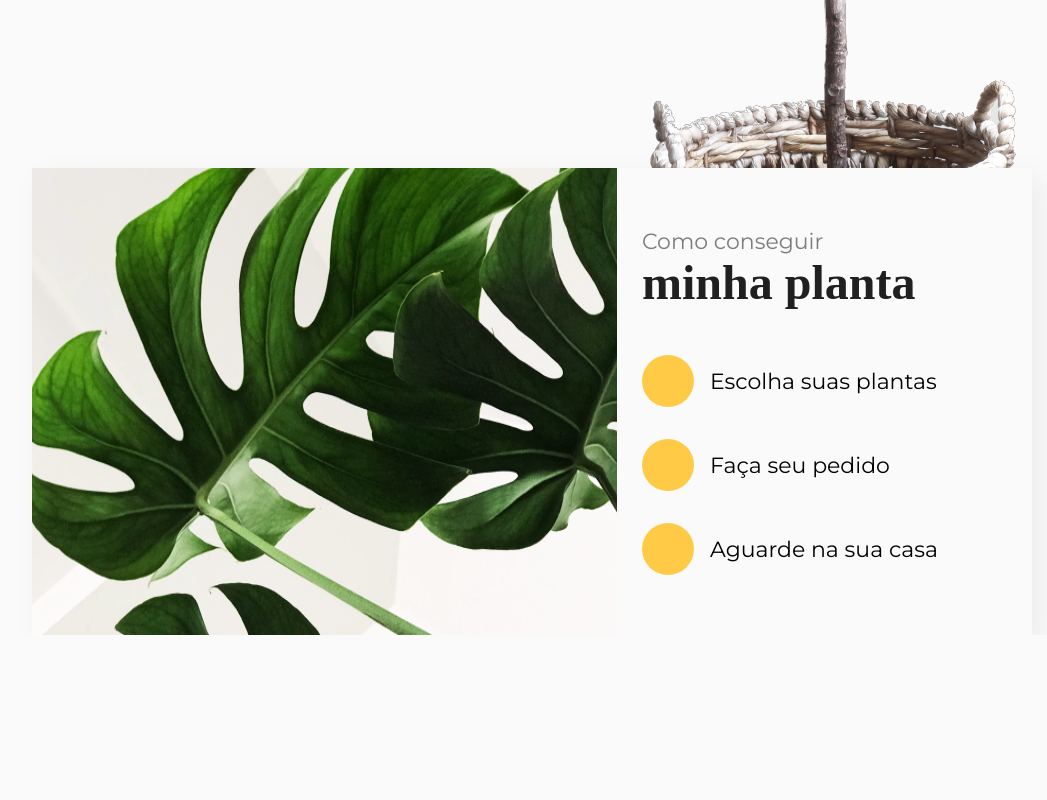
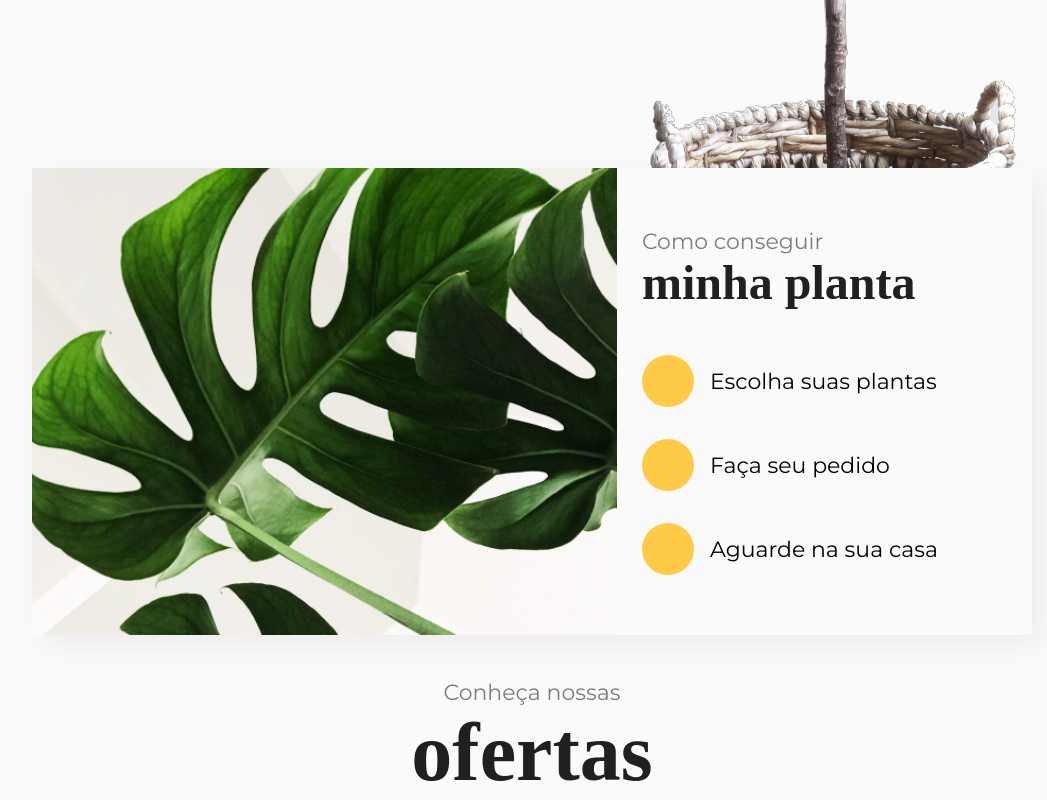
Before and after one commit to Artur906/casa-verde, a React (Vite) app: page / in a window 1280 px wide. Shown: the part 734-1534 px from the top of the page, without its empty margins (108-1155 px from the left). Before the commit the page ends 1369 px from the top, so only its background shows below. Built offline with nearby package versions, Linux system fonts and the light colour scheme; a web font is replaced by a local one.

Commit message:
small adjusts to keep coherence

```diff
--- a/src/components/AssinaturaNewsletter/index.jsx
+++ b/src/components/AssinaturaNewsletter/index.jsx
@@ -1,12 +1,12 @@
 import EmailField from "../EmailField";
 import Title from "../Title";
-import { Container, Main } from "./styled";
+import { Section, Main } from "./styled";
 
 import plantaImg from "../../assets/images/planta.png"
 
 export default function AssinaturaNewsletter() {
   return (
-    <Container>
+    <Section>
       <Main>
         <Title smallTitle={"Sua casa com as"} mainTitle={<h1>melhores plantas</h1>} />
         <p>
@@ -17,6 +17,6 @@ export default function AssinaturaNewsletter() {
       <aside>
         <img src={plantaImg} alt="imagem de um pé de caju, com as follhas bem verdinhas" />
       </aside>
-    </Container>
+    </Section>
   )
 }
--- a/src/components/AssinaturaNewsletter/styled.jsx
+++ b/src/components/AssinaturaNewsletter/styled.jsx
@@ -1,6 +1,6 @@
 import styled from "styled-components";
 
-export const Container = styled.section`
+export const Section = styled.section`
   display: flex;
   justify-content: space-around;
 `
--- a/src/components/ComoFazer/index.jsx
+++ b/src/components/ComoFazer/index.jsx
@@ -1,12 +1,14 @@
 import Title from "../Title";
 import sideImage from "../../assets/images/planta-section-como-fazer.png"
-import { ContainerSection } from "./styled";
+import { Section } from "./styled";
 
 export default function ComoFazer() {
 
   return (
-    <ContainerSection>
-      <img src={sideImage} alt="planta bunita" />
+    <Section>
+      <aside>
+        <img src={sideImage} alt="planta bunita" />
+      </aside>
       <article>
         <Title smallTitle="Como conseguir" mainTitle={<h2>minha planta</h2>} />
         <ul>
@@ -15,6 +17,6 @@ export default function ComoFazer() {
           <li>Aguarde na sua casa</li>
         </ul>
       </article>
-    </ContainerSection>
+    </Section>
   )
 }
--- a/src/components/ComoFazer/styled.jsx
+++ b/src/components/ComoFazer/styled.jsx
@@ -1,13 +1,17 @@
 import styled from "styled-components";
 
-export const ContainerSection = styled.section`
+export const Section = styled.section`
   margin-top: -6rem;
   display: flex;
   box-shadow: var(--default-box-shadow);
 
 
-  img {
+  aside {
     flex: 3;
+  }
+
+  aside img {
+    height: 100%;
   }
 
   article {
--- /dev/null
+++ b/src/components/Ofertas/index.jsx
@@ -0,0 +1,11 @@
+import Title from "../Title";
+import { Section } from "./styled";
+
+export default function Ofertas() {
+  return (
+    <Section>
+      <Title smallTitle="Conheça nossas" mainTitle={<h1>ofertas</h1>} />
+
+    </Section>
+  )
+}
--- /dev/null
+++ b/src/components/Ofertas/styled.jsx
@@ -0,0 +1,6 @@
+import styled from "styled-components";
+
+export const Section = styled.section`
+  margin-top: 4.4rem;
+  text-align: center;
+`
--- a/src/pages/HomePage.jsx
+++ b/src/pages/HomePage.jsx
@@ -1,6 +1,7 @@
 import AssinaturaNewsletter from "../components/AssinaturaNewsletter";
 import ComoFazer from "../components/ComoFazer";
 import Menu from "../components/Menu";
+import Ofertas from "../components/Ofertas";
 
 export default function HomePage() {
   return (
@@ -8,6 +9,7 @@ export default function HomePage() {
       <Menu />
       <AssinaturaNewsletter />
       <ComoFazer />
+      <Ofertas />
     </>
   )
 
```
